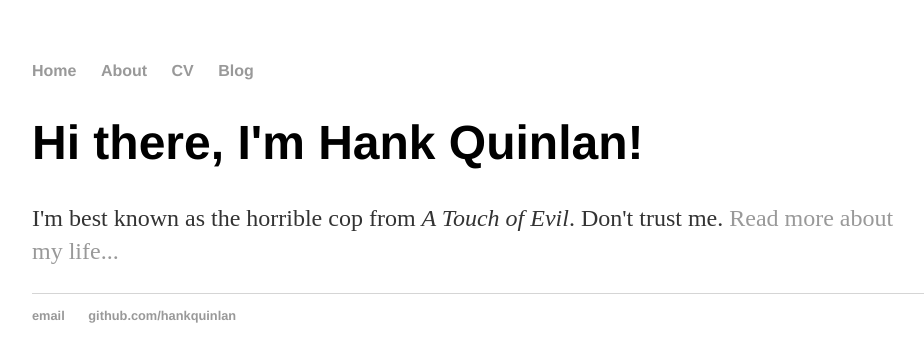
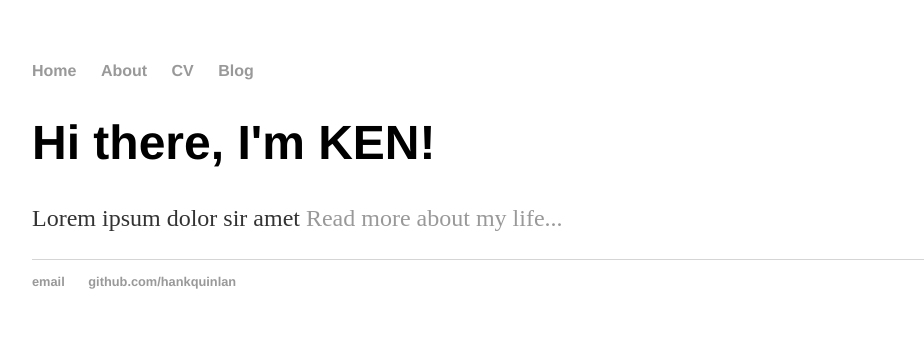
Before and after one commit to ken-kurniawanen/kurniawanen.github.io, a Jekyll site: the page built from index.html, in a window 1280 px wide. Shown: the top 362 px of the page, without its empty margins (160-1084 px from the left). Built offline with Jekyll 4.4.1, drawn with Linux system fonts in a browser that asks for light colours.

Commit message:
rubah nama

```diff
--- a/index.html
+++ b/index.html
@@ -4,6 +4,6 @@ title: Hank Quinlan, Horrible Cop
 ---
 
 		<div class="blurb">
-			<h1>Hi there, I'm Hank Quinlan!</h1>
-			<p>I'm best known as the horrible cop from <em>A Touch of Evil</em>. Don't trust me. <a href="/about">Read more about my life...</a></p>
+			<h1>Hi there, I'm KEN!</h1>
+			<p>Lorem ipsum dolor sir amet <a href="/about">Read more about my life...</a></p>
 		</div>
```
